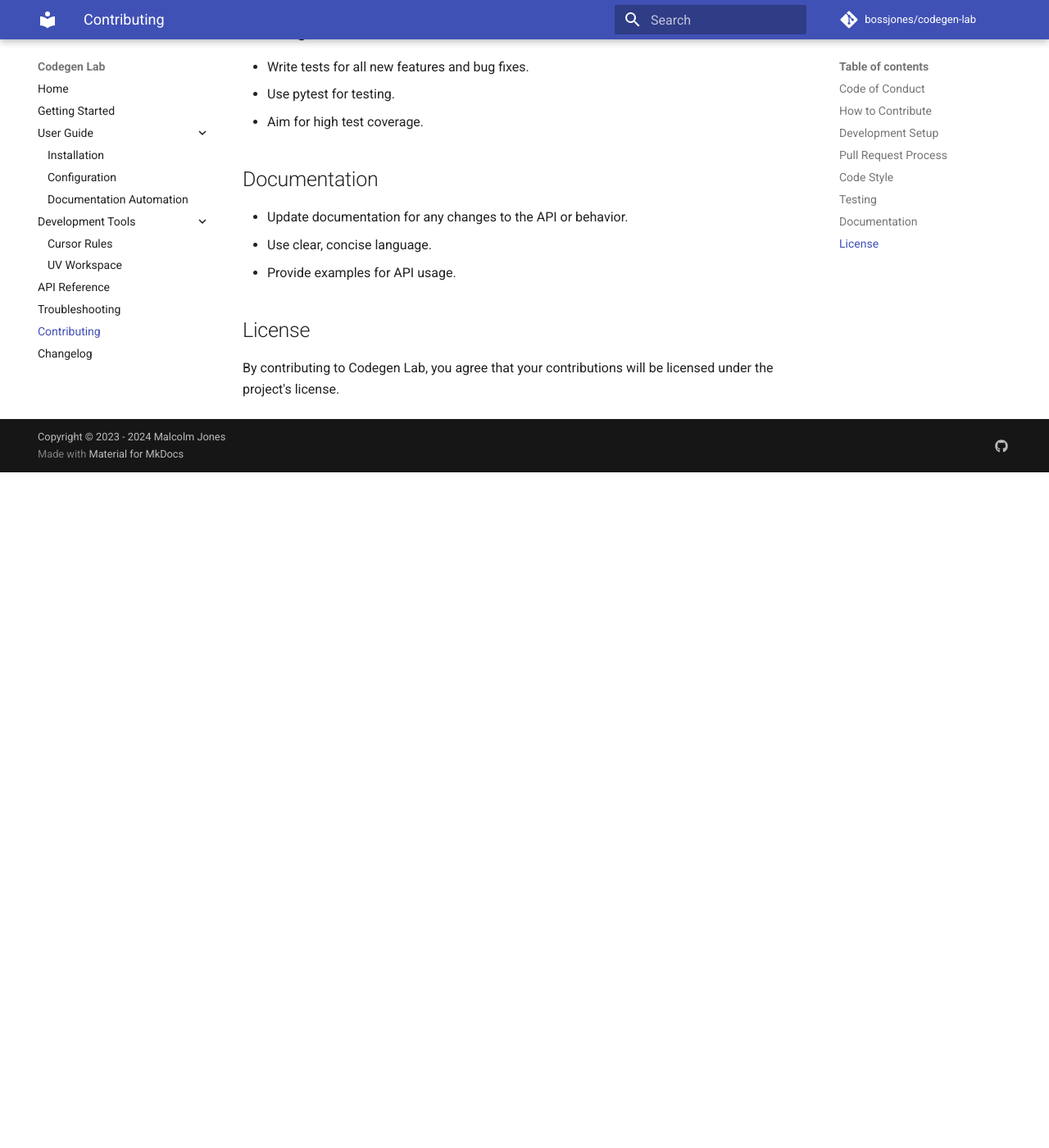
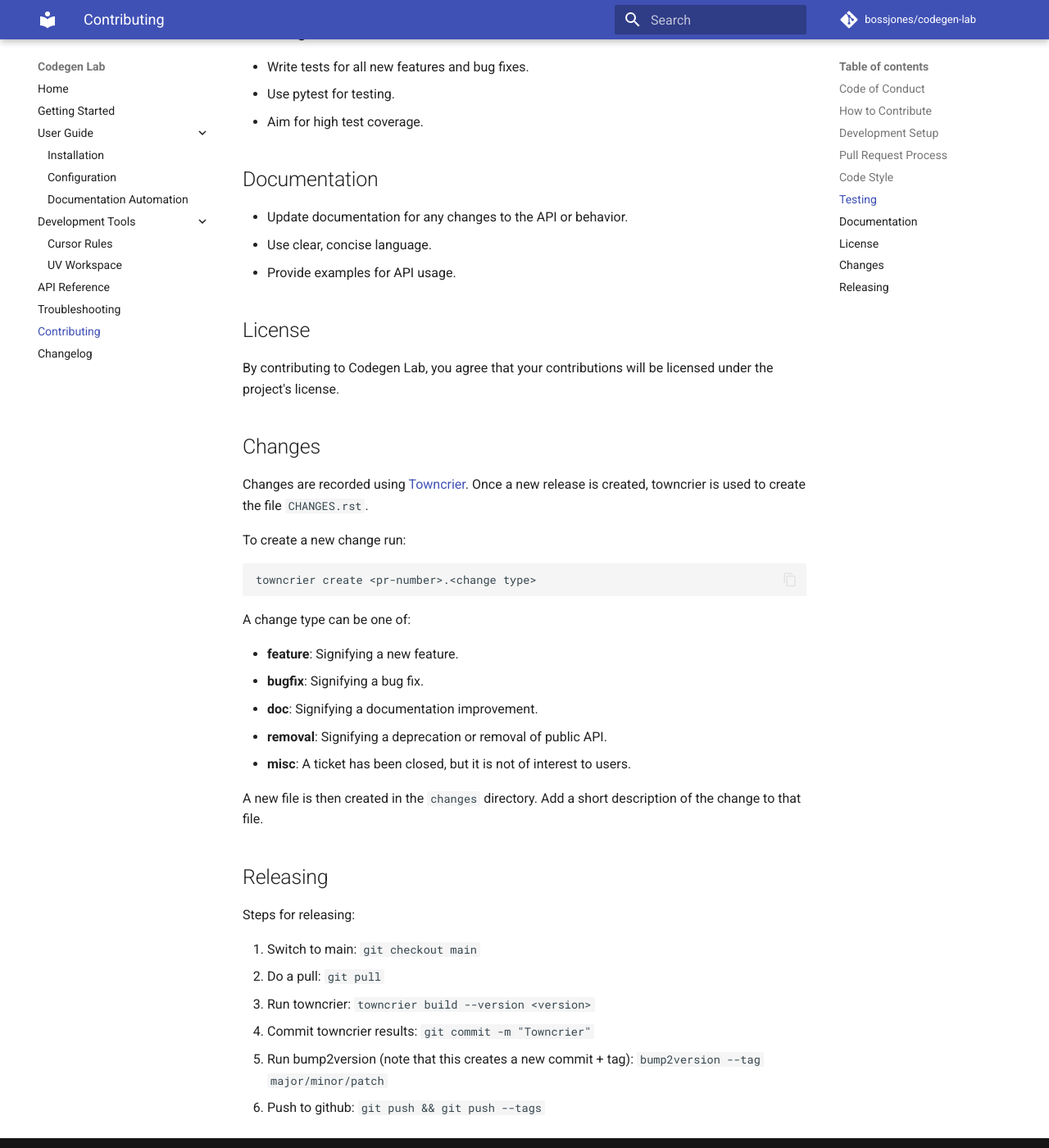
Before and after one commit to bossjones/codegen-lab, an MkDocs documentation site: the page built from docs/contributing.md, in a window 1280 px wide and 1400 px high, scrolled down 1826 px. Shown: the whole window at 82% size. Built offline with MkDocs 1.6.1 and Material for MkDocs 9.7.7, drawn with Linux system fonts in a browser that asks for light colours; comment, search, counter and statistics services are not loaded; before the commit the page ends 2402 px from its top, so only the background shows below that.

Commit message:
feat: Enhance changelog management and release process
- Introduced a new `CHANGES.rst` file for recording changes, improving the documentation of project updates.
- Updated the `Makefile` to include new tasks for bumping versions and managing releases, streamlining the release process.
- Added `towncrier` configuration in `towncrier.toml` to automate changelog generation, ensuring consistent and structured change documentation.
- Updated `pyproject.toml` to include project URLs for better accessibility and added `towncrier` as a development dependency.
- Created a GitHub Actions workflow in `.github/workflows/changelog.yml` to automate changelog checks on pull requests, enhancing the development workflow.
- Expanded the contributing guidelines in `docs/contributing.md` to include instructions for using `towncrier`, improving clarity for contributors on how to document changes.
- These changes collectively enhance the project's release management and documentation practices, ensuring better organization and accessibility of project updates.

````diff
--- a/docs/contributing.md
+++ b/docs/contributing.md
@@ -84,3 +84,34 @@ There are many ways to contribute to Codegen Lab:
 ## License
 
 By contributing to Codegen Lab, you agree that your contributions will be licensed under the project's license.
+
+## Changes
+
+Changes are recorded using [Towncrier](https://towncrier.readthedocs.io/). Once a new release is created, towncrier is used to create the file `CHANGES.rst`.
+
+To create a new change run:
+
+```bash
+towncrier create <pr-number>.<change type>
+```
+
+A change type can be one of:
+
+- **feature**: Signifying a new feature.
+- **bugfix**: Signifying a bug fix.
+- **doc**: Signifying a documentation improvement.
+- **removal**: Signifying a deprecation or removal of public API.
+- **misc**: A ticket has been closed, but it is not of interest to users.
+
+A new file is then created in the `changes` directory. Add a short description of the change to that file.
+
+## Releasing
+
+Steps for releasing:
+
+1. Switch to main: `git checkout main`
+2. Do a pull: `git pull`
+3. Run towncrier: `towncrier build --version <version>`
+4. Commit towncrier results: `git commit -m "Towncrier"`
+5. Run bump2version (note that this creates a new commit + tag): `bump2version --tag major/minor/patch`
+6. Push to github: `git push && git push --tags`
--- a/pyproject.toml
+++ b/pyproject.toml
@@ -40,6 +40,11 @@ dependencies = [
     "ttok>=0.3",
     "tzlocal>=5.2",
 ]
+
+[project.urls]
+"Changelog" = "https://github.com/bossjones/codegen-lab/blob/main/CHANGES.rst"
+"Code" = "https://github.com/bossjones/codegen-lab"
+"Issue tracker" = "https://github.com/bossjones/codegen-lab/issues"
 
 [project.scripts]
 codegen-lab = "codegen_lab.cli:main"
@@ -90,6 +95,7 @@ dev = [
     "requests-mock>=1.12.1",
     "respx>=0.22.0",
     "ruff>=0.9.9",
+    "towncrier>=24.8.0",
     "tox-uv>=1.25.0",
     "types-aiofiles>=24.1.0.20241221",
     "types-beautifulsoup4>=4.12.0.20250204",
--- a/src/codegen_lab/__version__.py
+++ b/src/codegen_lab/__version__.py
@@ -3,8 +3,9 @@
 from __future__ import annotations
 
 import sys
+from importlib.metadata import version
 
-__version__ = "0.1.0"
+__version__ = version("codegen-lab")
 __version_info__ = tuple(map(int, __version__.split(".")))
 
 PYENV = sys.version_info
````
Also changed, not shown: towncrier.toml (added, +16 -0 lines), CHANGES.rst (added), 3 other files.
